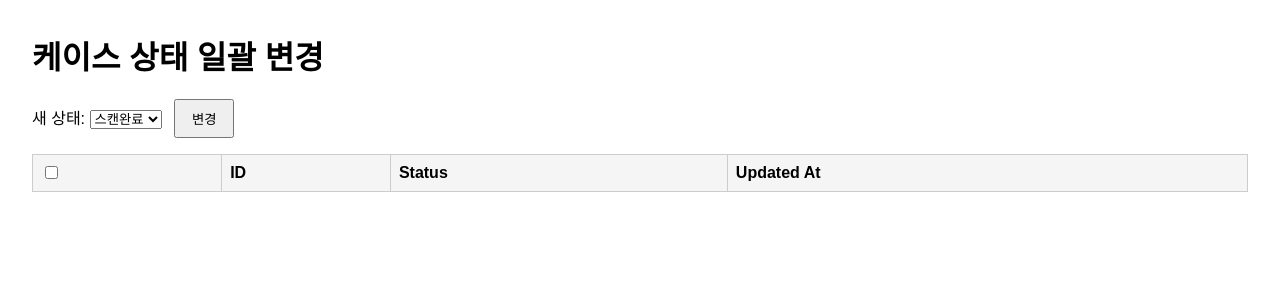
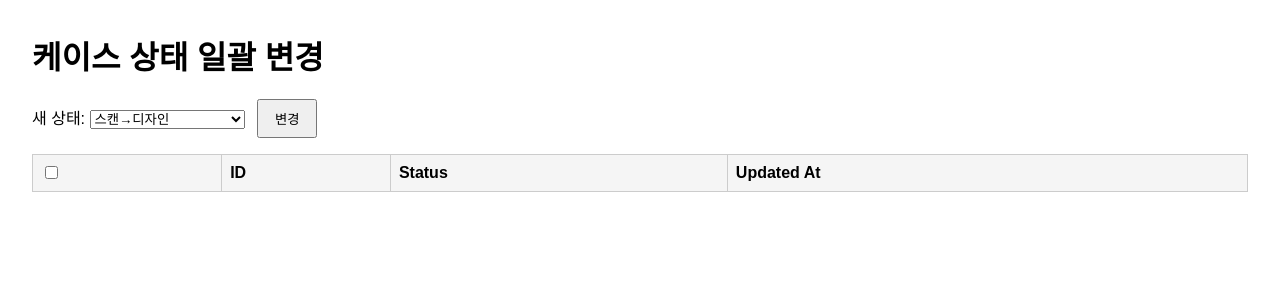
Before and after one commit to KyungminJoo/lab-tracker, a Flask app: page /cases in a window 1280 px wide. Shown: the top 300 px of the page. Run offline with Flask 3, Linux system fonts and the light colour scheme; data that the repository does not hold is empty.

Commit message:
감시 대상 확장 및 상태값 변경

```diff
--- a/labtracker/routes/cases.py
+++ b/labtracker/routes/cases.py
@@ -14,7 +14,12 @@ from . import bp
 from ..models import Case, ScanFile, db
 
 # 허용 상태값
-VALID_STATUSES = {"스캔완료", "디자인중", "밀링완료", "완료"}
+VALID_STATUSES = {
+    "스캔->디자인",
+    "디자인->밀링",
+    "밀링->신터링&글레이징",
+    "기공완료",
+}
 
 
 # ─────────────────────────────────────────────────────────────
--- a/labtracker/templates/case_list.html
+++ b/labtracker/templates/case_list.html
@@ -16,10 +16,10 @@
 
   <label>새 상태:
     <select id="statusSelect">
-      <option value="스캔완료">스캔완료</option>
-      <option value="디자인중">디자인중</option>
-      <option value="밀링완료">밀링완료</option>
-      <option value="완료">완료</option>
+      <option value="스캔->디자인">스캔→디자인</option>
+      <option value="디자인->밀링">디자인→밀링</option>
+      <option value="밀링->신터링&글레이징">밀링→신터링&글레이징</option>
+      <option value="기공완료">기공완료</option>
     </select>
   </label>
   <button id="bulkUpdateBtn">변경</button>
```
Also changed, not shown: labtracker/watcher.py (+6 -4 lines), README.md.
